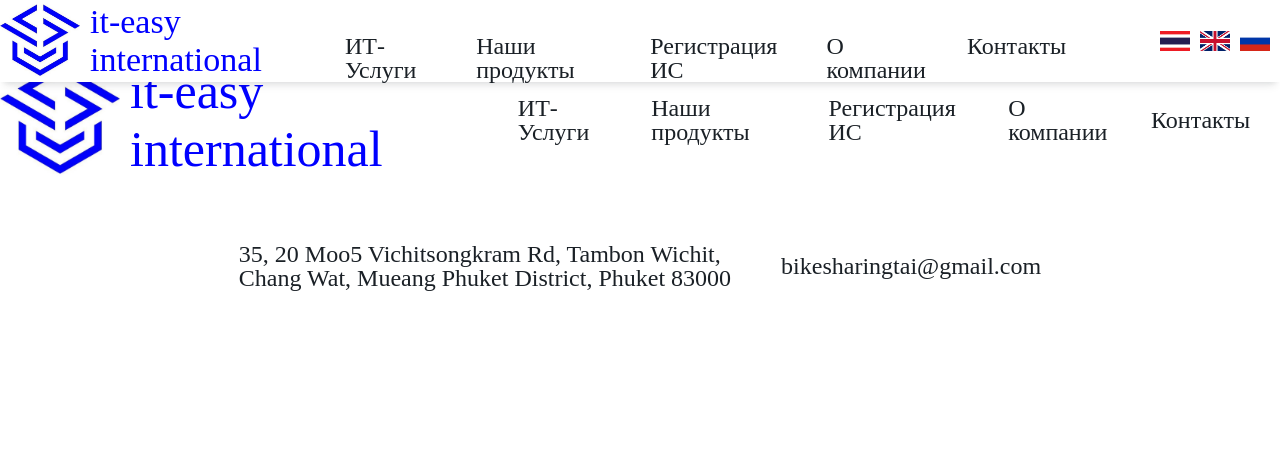
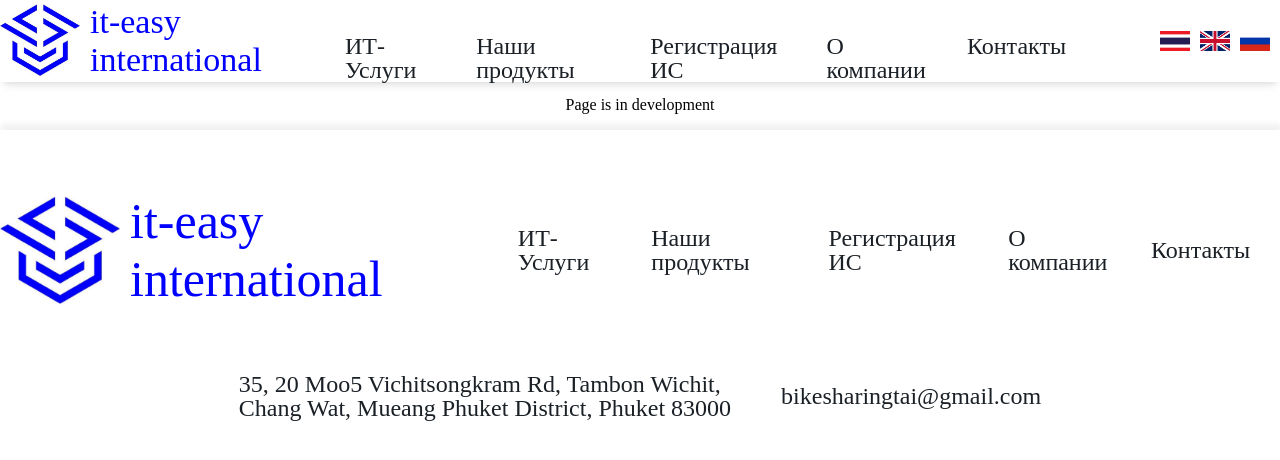
Before and after one commit to MaximEsin/It-easy, a React (Create React App) app: page /services in a window 1280 px wide. Shown: the top 460 px of the page. Built offline with nearby package versions, Linux system fonts and the light colour scheme.

Commit message:
Services in dev

```diff
--- a/src/pages/Services.jsx
+++ b/src/pages/Services.jsx
@@ -2,7 +2,11 @@ import React from "react";
 import styles from "../styles/Services.module.scss";
 
 const Services = () => {
-  return <div></div>;
+  return (
+    <div className={styles.services__container}>
+      <p>Page is in development</p>
+    </div>
+  );
 };
 
 export default Services;
--- a/src/styles/Services.module.scss
+++ b/src/styles/Services.module.scss
@@ -0,0 +1,8 @@
+.services {
+  &__container {
+    margin-top: 80px;
+    display: flex;
+    align-items: center;
+    justify-content: center;
+  }
+}
```
